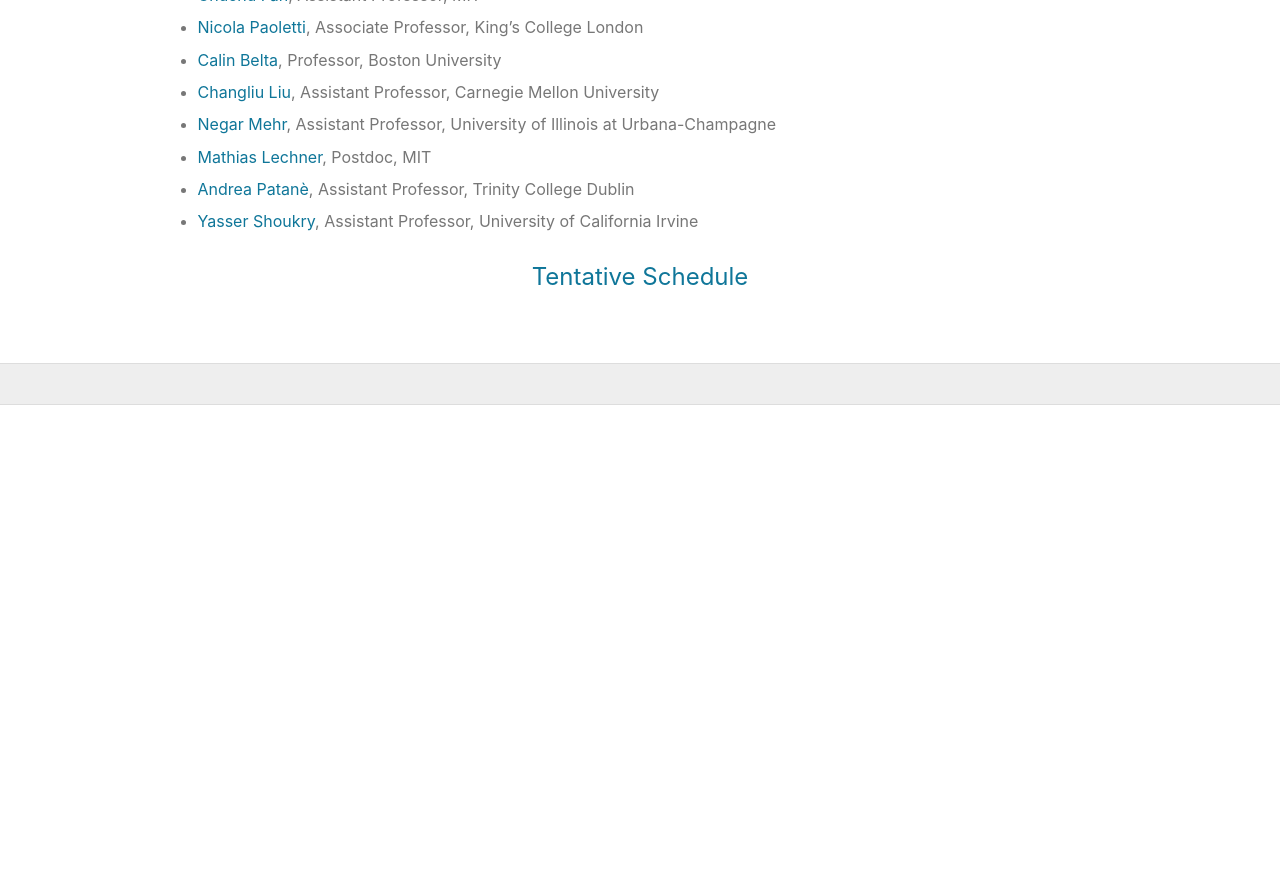
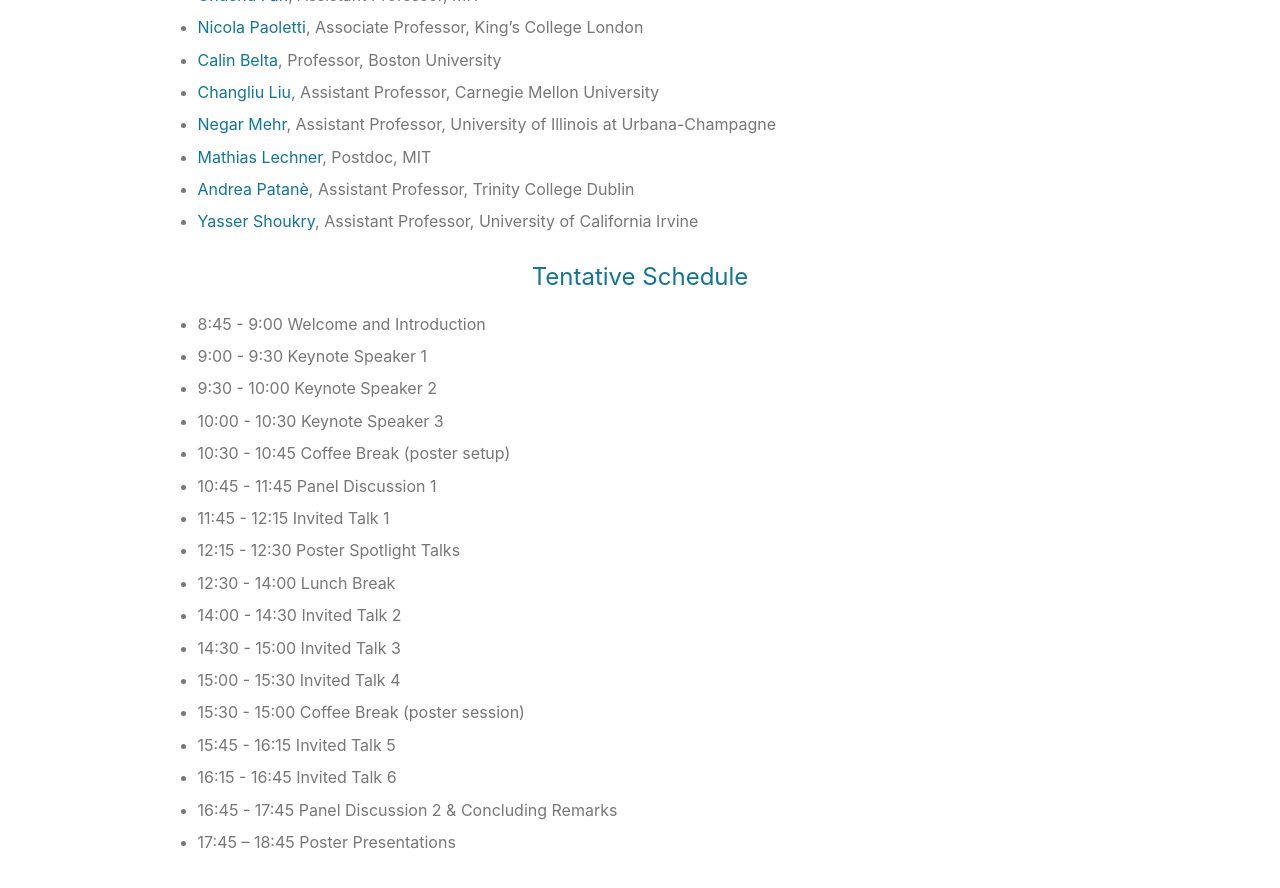
Before and after one commit to aria-systems-group/website, a Jekyll site: the page built from pages/workshop2023.md, in a window 1280 px wide and 900 px high, scrolled down 1035 px. Shown: the top 888 px of the window. Built offline with Jekyll 4.4.1, drawn with Linux system fonts in a browser that asks for light colours; before the commit the page ends 1440 px from its top, so only the background shows below that.

Commit message:
workshop webpage

```diff
--- a/pages/workshop2023.md
+++ b/pages/workshop2023.md
@@ -86,3 +86,20 @@
 
 ## Tentative Schedule
 <!-- **Tentative Schedule** -->
+- 8:45 - 9:00	Welcome and Introduction
+- 9:00 - 9:30	Keynote Speaker 1
+- 9:30 - 10:00	Keynote Speaker 2
+- 10:00 - 10:30	Keynote Speaker 3
+- 10:30 - 10:45	Coffee Break (poster setup)
+- 10:45 - 11:45	Panel Discussion 1
+- 11:45 - 12:15	Invited Talk 1
+- 12:15 - 12:30	Poster Spotlight Talks
+- 12:30 - 14:00	Lunch Break
+- 14:00 - 14:30	Invited Talk 2
+- 14:30 - 15:00	Invited Talk 3
+- 15:00 - 15:30	Invited Talk 4
+- 15:30 - 15:00	Coffee Break (poster session)
+- 15:45 - 16:15	Invited Talk 5
+- 16:15 - 16:45	Invited Talk 6
+- 16:45 - 17:45	Panel Discussion 2 & Concluding Remarks
+- 17:45 – 18:45	Poster Presentations
```
